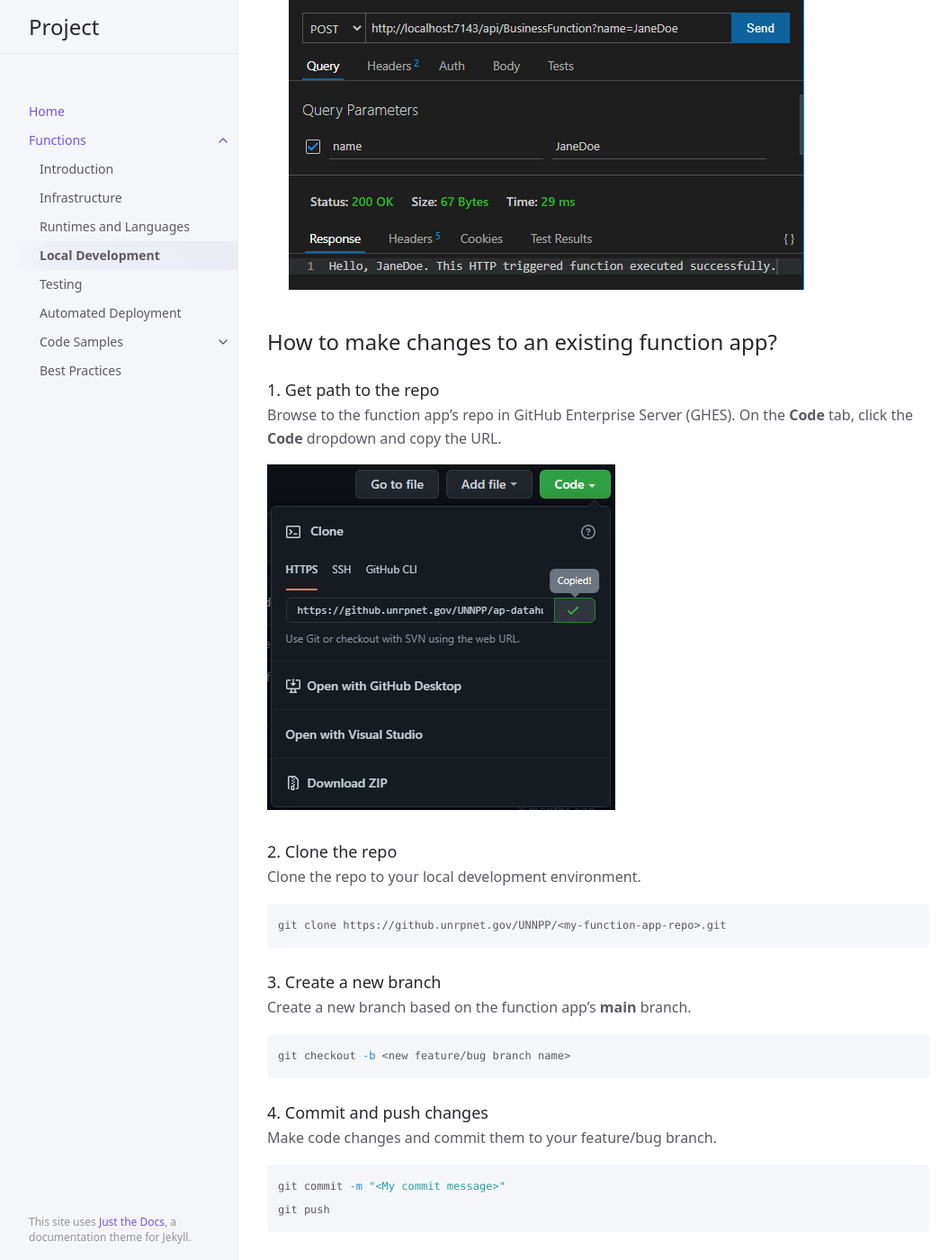
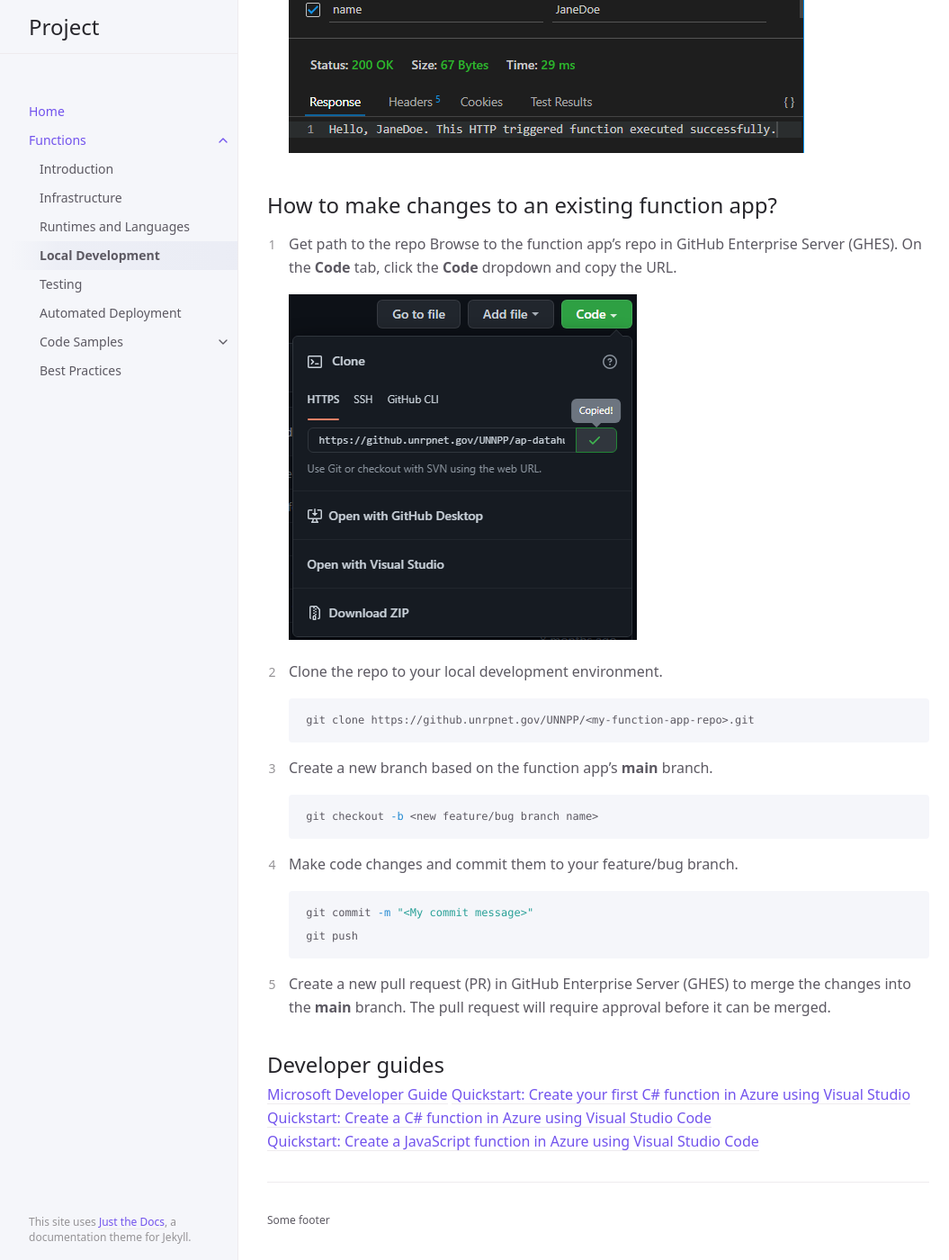
Before and after one commit to bwagner77/docs-test, a Jekyll site: the page built from function/local-development.md, in a window 1280 px wide and 1400 px high, scrolled down 3527 px. Shown: the whole window at 90% size, without its empty margins (107-1162 px from the left). Built offline with Jekyll 4.4.1, drawn with Linux system fonts in a browser that asks for light colours; some of the changed text lies outside the part shown.

Commit message:
Function documentation updated.

````diff
--- a/function/local-development.md
+++ b/function/local-development.md
@@ -97,42 +97,34 @@ VS Code extension.
 
 ## How to make changes to an existing function app?
 
-### 1. Get path to the repo
+1. Get path to the repo Browse to the function app's repo in GitHub
+    Enterprise Server (GHES). On the **Code** tab, click the **Code** dropdown
+    and copy the URL.
 
-Browse to the function app's repo in GitHub Enterprise Server (GHES). On the
-**Code** tab, click the **Code** dropdown and copy the URL.
+    ![FunctionGitClone](../assets/images/function-git-clone.png)
 
-![FunctionGitClone](../assets/images/function-git-clone.png)
+2. Clone the repo to your local development environment.
 
-### 2. Clone the repo
+    ``` bash
+    git clone https://github.unrpnet.gov/UNNPP/<my-function-app-repo>.git
+    ```
 
-Clone the repo to your local development environment.
+3. Create a new branch based on the function app's **main** branch.
 
-``` bash
-git clone https://github.unrpnet.gov/UNNPP/<my-function-app-repo>.git
-```
+    ``` bash
+    git checkout -b <new feature/bug branch name>
+    ```
 
-### 3. Create a new branch
+4. Make code changes and commit them to your feature/bug branch.
 
-Create a new branch based on the function app's **main** branch.
+    ``` bash
+    git commit -m "<My commit message>"
+    git push
+    ```
 
-``` bash
-git checkout -b <new feature/bug branch name>
-```
-
-### 4. Commit and push changes
-
-Make code changes and commit them to your feature/bug branch.
-
-``` bash
-git commit -m "<My commit message>"
-git push
-```
-
-### 5. Merge changes into main
-
-In GitHub Enterprise Server (GHES), create a new pull request (PR) for merging
-changes into the **main** branch.
+5. Create a new pull request (PR) in GitHub Enterprise Server (GHES) to
+merge the changes into the **main** branch. The pull request will require
+approval before it can be merged.
 
 ## Developer guides
 
````
Also changed, not shown: function/testing.md (+1 -1 lines).
